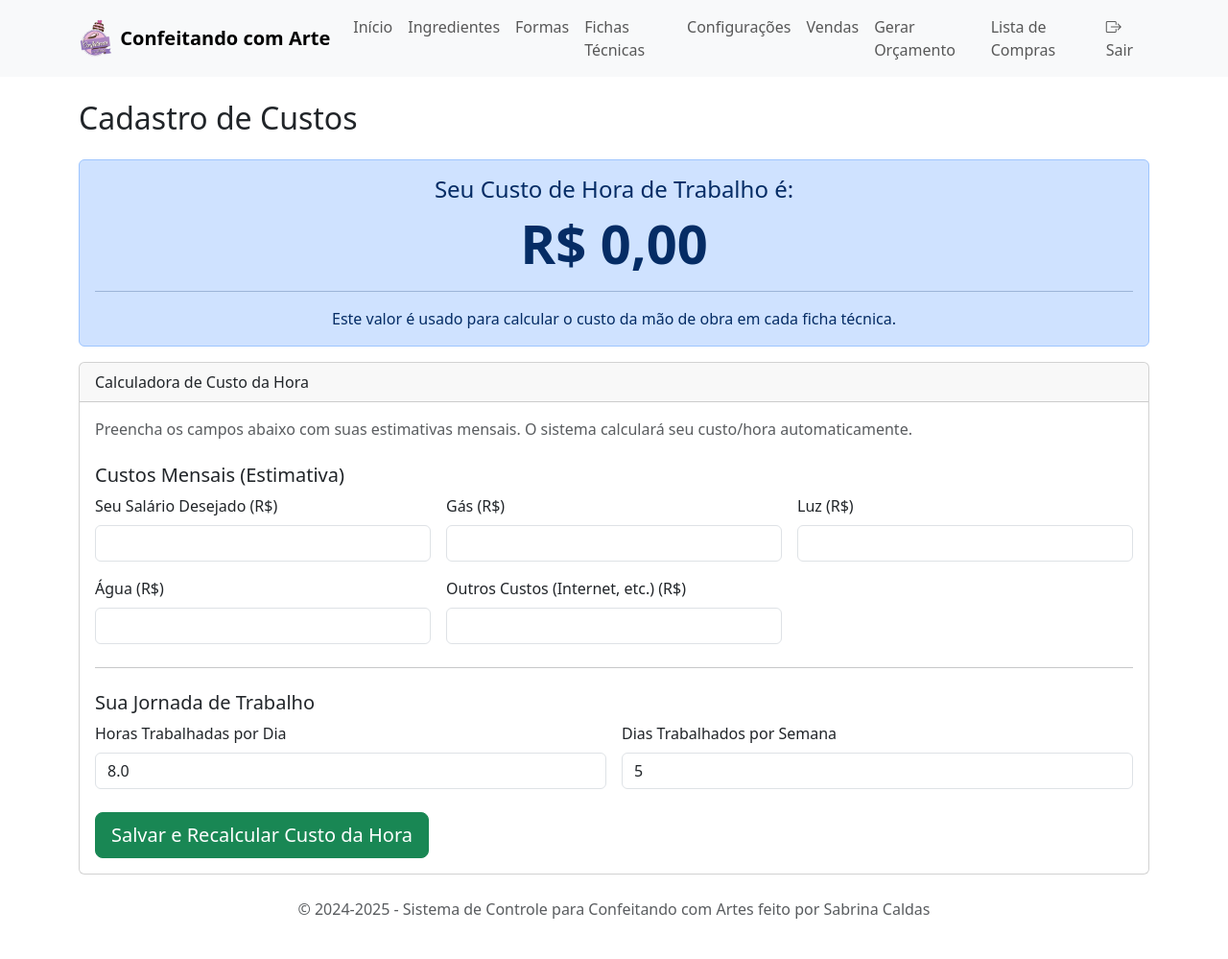
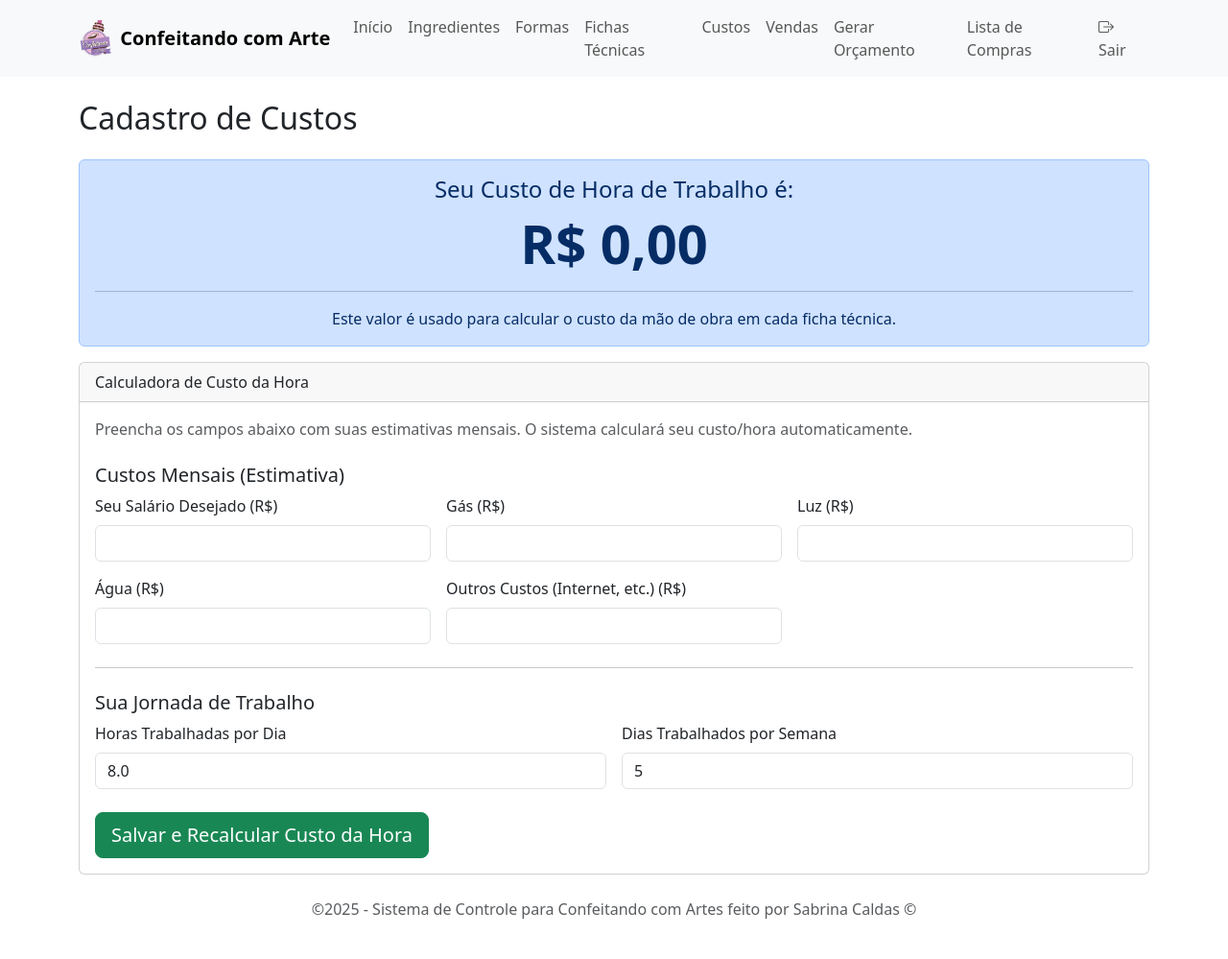
Before and after one commit to biinahc/gestao-confeitaria-flask, a Flask app: page /configuracoes in a window 1280 px wide. Shown: the whole page at 96% size. Run offline with Flask 3, Linux system fonts and the light colour scheme; the visitor is signed in with stand-in values (Sample User, id 1); data comes from the database, SQL or seed files in the repository.

Commit message:
ajustando tela

```diff
--- a/templates/base.html
+++ b/templates/base.html
@@ -35,7 +35,7 @@
                         <a class="nav-link" href="{{ url_for('gerenciar_fichas_tecnicas') }}">Fichas Técnicas</a>
                     </li>
                     <li class="nav-item">
-                        <a class="nav-link" href="{{ url_for('gerenciar_configuracoes') }}">Configurações</a>
+                        <a class="nav-link" href="{{ url_for('gerenciar_configuracoes') }}">Custos</a>
                     </li>
                     <li class="nav-item"><a class="nav-link" href="{{ url_for('gerenciar_vendas') }}">Vendas</a></li>
                     <li class="nav-item">
@@ -93,7 +93,7 @@
 
     <footer class="text-center text-muted py-4 mt-auto">
         <div class="container">
-            <p>&copy; 2024-2025 - Sistema de Controle para Confeitando com Artes feito por Sabrina Caldas </p>
+            <p>&copy;2025 - Sistema de Controle para Confeitando com Artes feito por Sabrina Caldas &copy; </p>
         </div>
     </footer>
 
```
